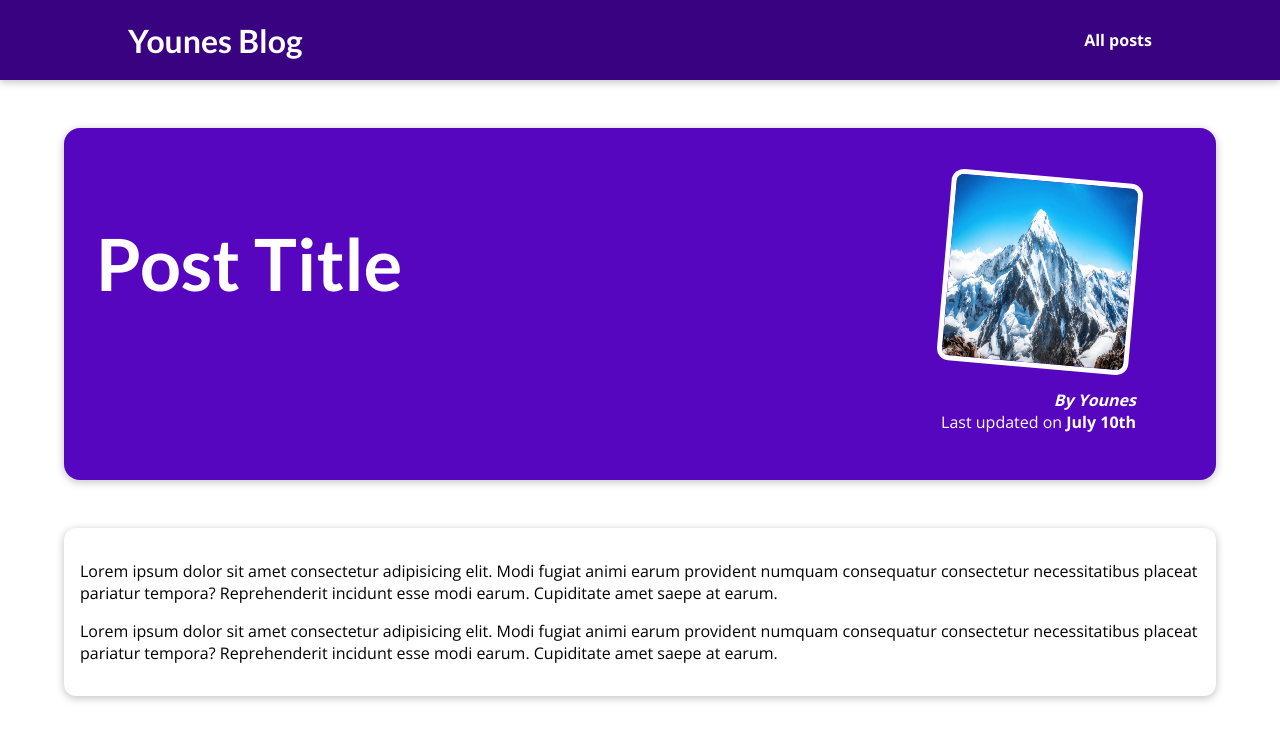
After one commit to MalYou/my_site, a Django app: template blog/templates/blog/post-detail.html in a window 1280 px wide. The commit adds this page. Shown: the top 741 px of the page. Run offline with Django 3.2, Linux system fonts and the light colour scheme; the template is opened without the code that fills it, so the values that code supplies are empty.

Commit message:
post detail ui

```diff
--- /dev/null
+++ b/blog/static/blog/post-detail.css
@@ -0,0 +1,62 @@
+ody {
+  background-color: #e7e7e7;
+}
+
+#main-navigation {
+  background-color: #390281;
+  box-shadow: 0 2px 8px rgba(0, 0, 0, 0.25);
+}
+
+#summary {
+  margin: 8rem auto 3rem auto;
+  padding: 2rem;
+  width: 90%;
+  max-width: 90rem;
+  border-radius: 16px;
+  background-color: #5706c0;
+  position: relative;
+  box-shadow: 0 2px 8px rgba(0, 0, 0, 0.25);
+  height: 22rem;
+}
+
+#summary h2 {
+  color: white;
+  font-size: 4.5rem;
+}
+
+#summary article {
+  position: absolute;
+  top: 2rem;
+  right: 3rem;
+  padding: 1rem 2rem;
+  border-radius: 12px;
+  text-align: right;
+  color: white;
+}
+
+#summary article img {
+  width: 12rem;
+  height: 12rem;
+  border-radius: 12px;
+  transform: rotateZ(5deg);
+  border: 5px solid white;
+  margin-bottom: 1rem;
+}
+
+#summary address {
+  font-weight: bold;
+}
+
+#summary time {
+  font-weight: bold;
+}
+
+main {
+  width: 90%;
+  max-width: 90rem;
+  margin: 3rem auto;
+  background-color: white;
+  padding: 1rem;
+  border-radius: 12px;
+  box-shadow: 0 2px 8px rgba(0, 0, 0, 0.25);
+}
--- a/blog/templates/blog/includes/post.html
+++ b/blog/templates/blog/includes/post.html
@@ -2,7 +2,7 @@
 
 <li>
     <article class="post">
-        <a href="">
+        <a href="{% url 'post_detail' 'mountains' %}">
             <img src="{% static 'blog/images/mountain.jpg' %}" alt="">
             <div class="post__containt">
                 <h3>Mountain Hiking</h3>
--- /dev/null
+++ b/blog/templates/blog/post-detail.html
@@ -0,0 +1,33 @@
+{% extends 'base.html' %}
+{% load static %}
+
+{% block title %}
+    Post detail
+{% endblock %}
+
+{% block css_files %}
+    <link rel="stylesheet" href="{% static 'blog/post-detail.css' %}">
+{% endblock %}
+
+{% block content %}
+    <section id="summary">
+        <h2>Post Title</h2>
+        <article>
+            <img src="{% static 'blog/images/mountain.jpg' %}" alt="Post title">
+            <address>By Younes</address>
+            <div>
+                Last updated on <time>July 10th</time>
+            </div>
+        </article>
+    </section>
+    <main>
+        <p>Lorem ipsum dolor sit amet consectetur adipisicing elit.
+            Modi fugiat animi earum provident numquam consequatur consectetur necessitatibus placeat pariatur tempora?
+            Reprehenderit incidunt esse modi earum. Cupiditate amet saepe at earum.
+        </p>
+        <p>Lorem ipsum dolor sit amet consectetur adipisicing elit.
+            Modi fugiat animi earum provident numquam consequatur consectetur necessitatibus placeat pariatur tempora?
+            Reprehenderit incidunt esse modi earum. Cupiditate amet saepe at earum.
+        </p>
+    </main>
+{% endblock %}
--- a/blog/views.py
+++ b/blog/views.py
@@ -7,4 +7,4 @@ def posts(request):
     return render(request, 'blog/posts.html')
 
 def post_detail(request, slug):
-    pass
+    return render(request, 'blog/post-detail.html')
```
Also changed, not shown: blog/static/blog/posts.css (+13 -0 lines).
